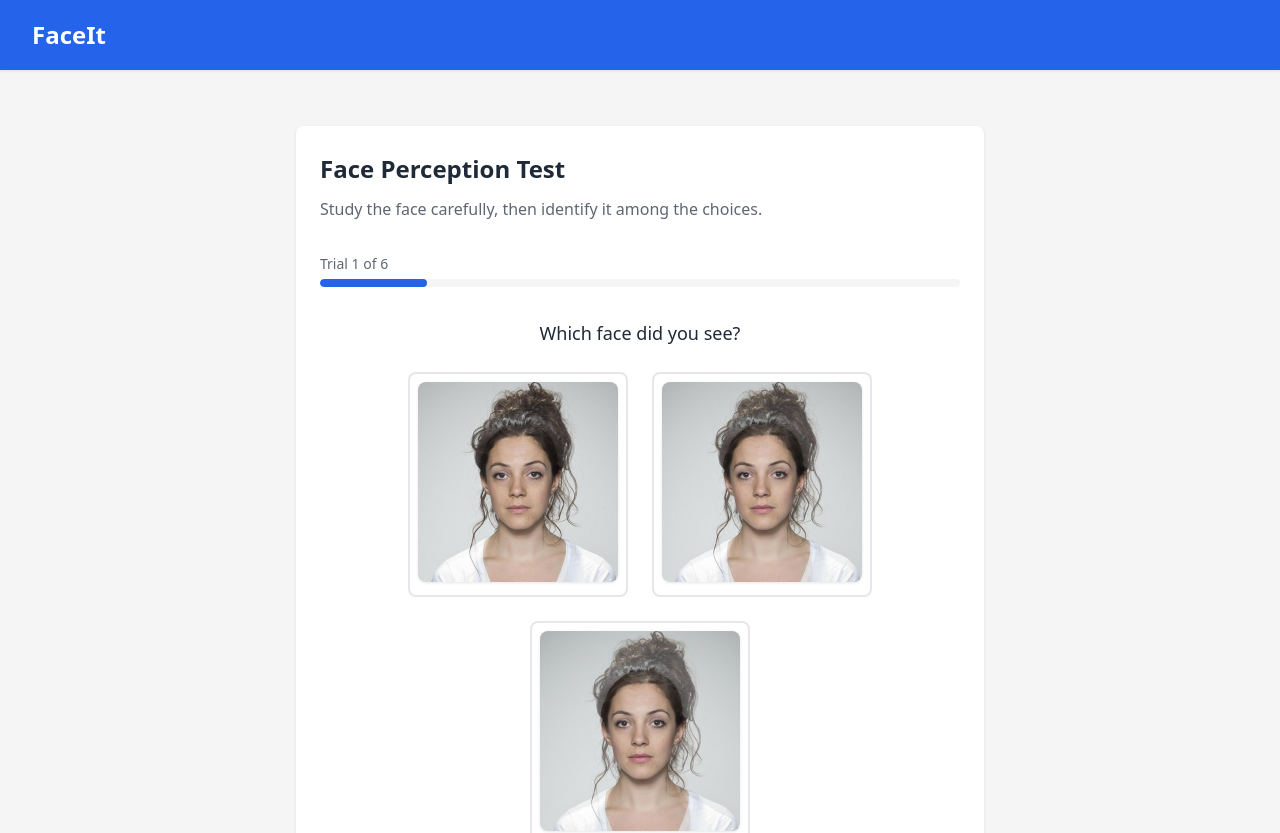
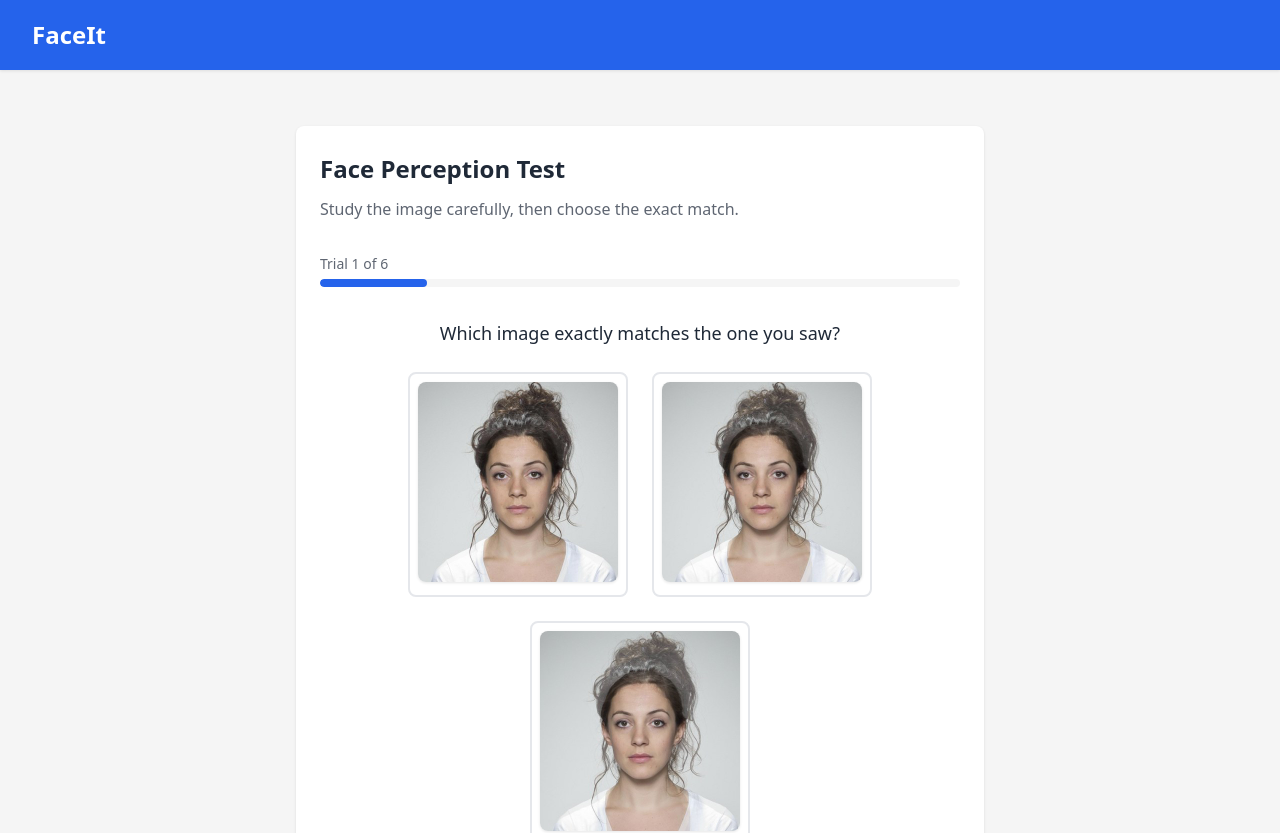
Before and after one commit to ChrisBrooksbank/faceit, a SvelteKit app: page /onboarding/perception in a window 1280 px wide. Shown: the top 833 px of the page. Built offline with nearby package versions, Linux system fonts and the light colour scheme.

Commit message:
Clarify exact-match face prompt

```diff
--- a/src/lib/components/TrialDisplay.svelte
+++ b/src/lib/components/TrialDisplay.svelte
@@ -142,7 +142,7 @@
             ></div>
         </div>
     {:else if phase === 'choice'}
-        <div class="phase-instruction">Which face did you see?</div>
+        <div class="phase-instruction">Which image exactly matches the one you saw?</div>
         <div class="choices-display">
             {#each faces.choiceFaceIds as faceId, index}
                 <FaceDisplay
--- a/src/routes/onboarding/perception/+page.svelte
+++ b/src/routes/onboarding/perception/+page.svelte
@@ -114,9 +114,7 @@
             {#if !isTestComplete}
                 <div class="header">
                     <h1 class="title">Face Perception Test</h1>
-                    <p class="subtitle">
-                        Study the face carefully, then identify it among the choices.
-                    </p>
+                    <p class="subtitle">Study the image carefully, then choose the exact match.</p>
                 </div>
 
                 <div class="progress-section">
@@ -144,7 +142,9 @@
                             <div class="mask"></div>
                         </div>
                     {:else if phase === 'choice'}
-                        <div class="phase-instruction">Which face did you see?</div>
+                        <div class="phase-instruction">
+                            Which image exactly matches the one you saw?
+                        </div>
                         <div class="choices-display">
                             {#each choiceFaceUrls as faceUrl, index}
                                 <button
```
